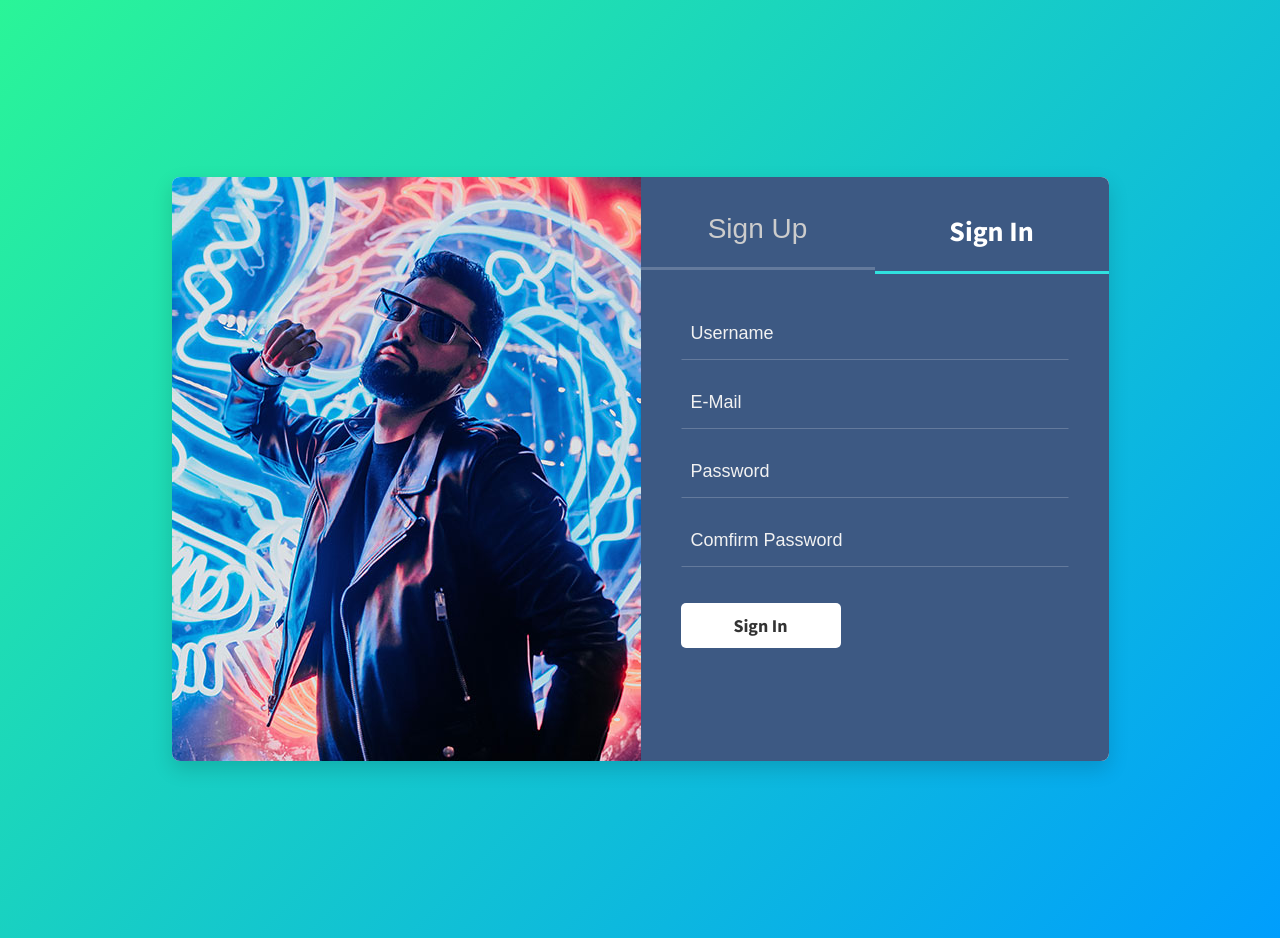
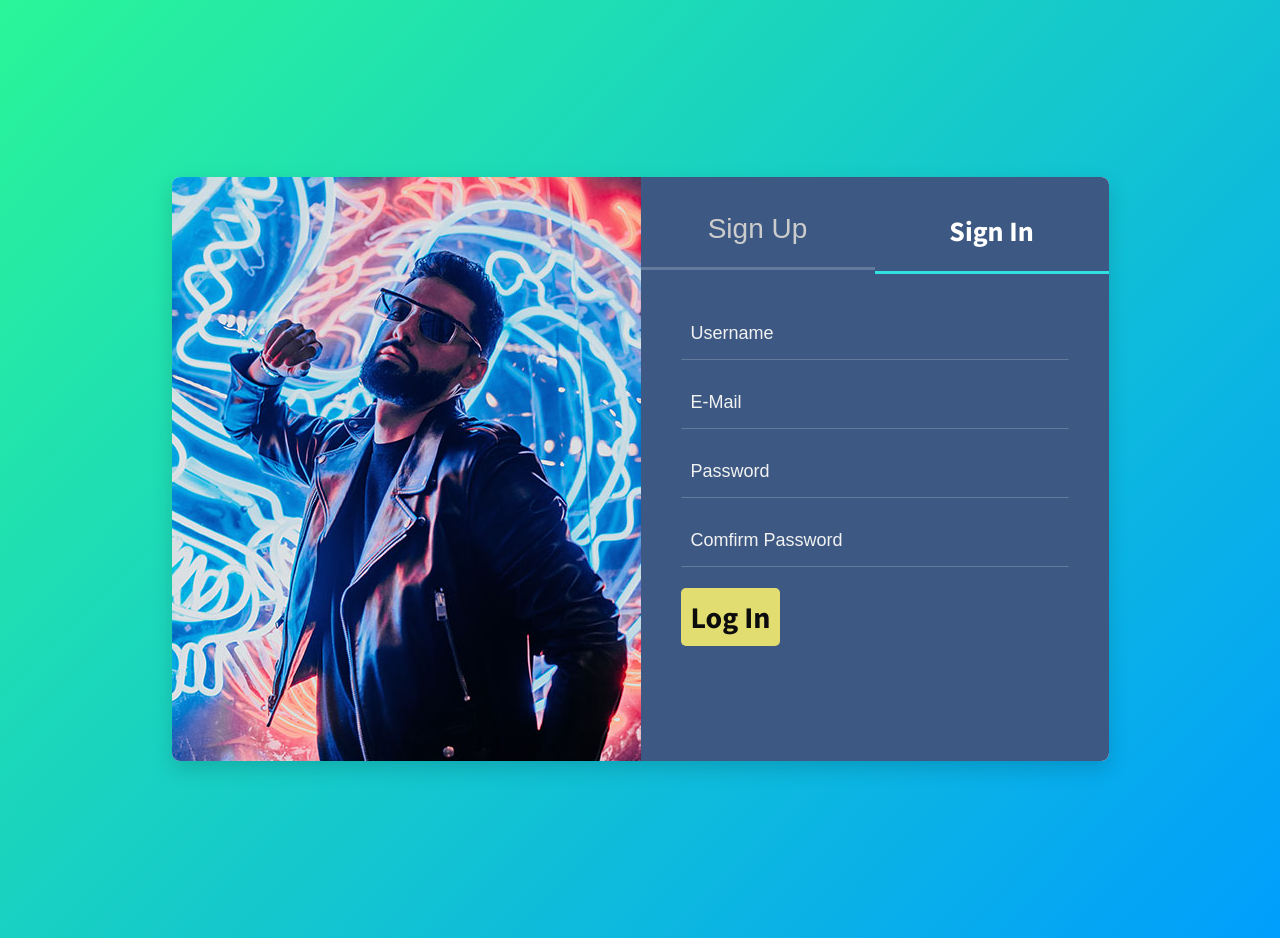
Before and after one commit to naveen-kumar26/socially-connect, a plain HTML site: page index.html in a window 1280 px wide. Both pictures are taken after a click on the button "Sign In". Drawn offline with Linux system fonts and the light colour scheme; a web font is replaced by a local one.

Commit message:
index.html

```diff
--- a/index.html
+++ b/index.html
@@ -9,6 +9,16 @@
 	<link rel="stylesheet" type="text/css" href="css/sourcesanspro-font.css">
 	<!-- Main Style Css -->
     <link rel="stylesheet" href="css/style.css"/>
+	<style>
+		#log a{
+			text-decoration: none;
+			color: rgb(12, 12, 12);
+			font-size: 30px;font-weight: bold;
+			background-color: rgb(226, 221, 113);
+			padding: 10px;
+			border-radius: 5px;
+		}
+	</style>
 </head>
 <body class="form-v8">
 	<div class="page-content">
@@ -25,7 +35,7 @@
 						<button class="tablinks" onclick="openCity(event, 'sign-in')">Sign In</button>
 					</div>
 				</div>
-				<form class="form-detail">
+				<form class="form-detail" >
 					<div class="tabcontent" id="sign-up">
 						<div class="form-row">
 							<label class="form-row-inner">
@@ -55,12 +65,12 @@
 								<span class="border"></span>
 							</label>
 						</div>
-						<div class="form-row-last">
-							<a href="user_page.html" ><input type="submit" name="register" class="register" value="Sign Up"></a>
-						</div>
+						<div class="form-row-last" id="log">
+							<a href="user_page.html">Sign Up</a>
+						</div></a>
 					</div>
 				</form>
-				<form class="form-detail" >
+				<form class="form-detail" action="user_page.html" method="post">
 					<div class="tabcontent" id="sign-in">
 						<div class="form-row">
 							<label class="form-row-inner">
@@ -90,9 +100,9 @@
 								<span class="border"></span>
 							</label>
 						</div>
-						<div class="form-row-last">
-							<a href="user_page.html" ><input type="submit" name="register" class="register" value="Sign In"></a>
-						</div>
+						<div class="form-row-last" id="log">
+							<a href="user_page.html">Log In</a>
+						</div></a>
 					</div>
 				</form>
 			</div>
```
